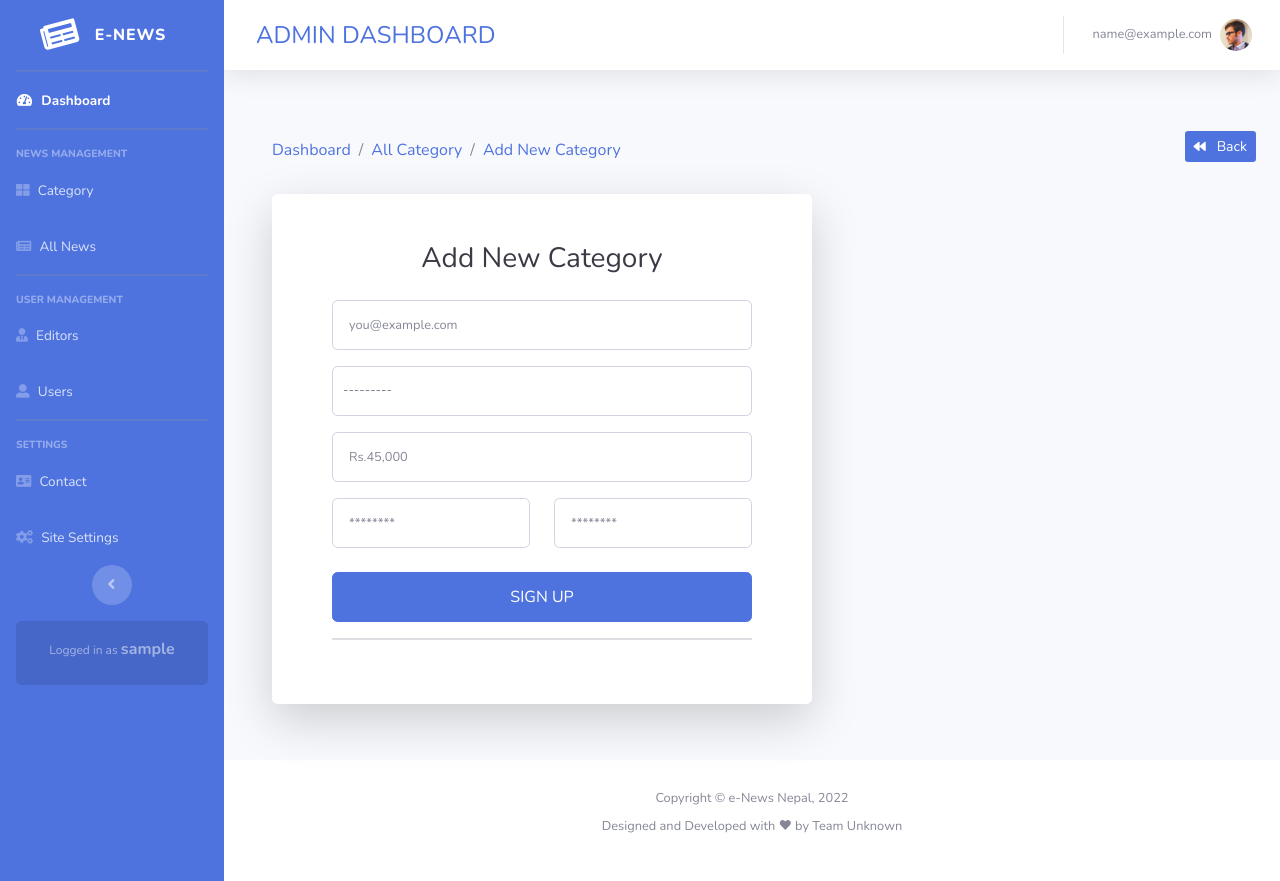
After one commit to coder-dipesh/e-news-nepal, a Django app: page /admins/new-category in a window 1280 px wide. The commit adds this page. Run offline with Django 4.2, Linux system fonts and the light colour scheme; the visitor is signed in with stand-in values (Sample User, id 1); some libraries are stand-ins or nearby versions.

Commit message:
THis is the frontend part of category and it is the add category and all category done by shishir

```diff
--- /dev/null
+++ b/admins/templates/admins/Category/newCategory.html
@@ -0,0 +1,100 @@
+{% extends 'admin_layout.html' %} {% load static%} {% load bootstrap %} {% block title %}
+
+<title>New Category | e-News Admin</title>
+
+{% endblock title%}
+
+<!-- Body content goes here -->
+{% block content %}
+
+<style>
+  .user .form-control-user {
+    border-radius: 0.35rem !important;
+  }
+  .card {
+    width: max-content !important;
+  }
+  .my-5 {
+    margin-top: 0 !important;
+  }
+  #role {
+    padding: 10px 0 10px 10px !important;
+    height: 50px !important;
+  }
+</style>
+
+<div class="container-fluid py-2">
+  <!-- Page Heading -->
+  <div class="d-sm-flex align-items-center justify-content-between mb-1">
+    <nav aria-label="breadcrumb" class="mt-4">
+      <ol class="breadcrumb">
+        <li class="breadcrumb-item">
+          <a href="{% url 'admins'%}" class="text-primary">Dashboard</a>
+        </li>
+        <li class="breadcrumb-item active" aria-current="page">
+          <a href="{% url 'all-category'%}" class="text-primary"
+            >All Category
+          </a>
+        </li>
+        <li class="breadcrumb-item active" aria-current="page">
+          <a href="{% url 'editor-sign-up'%}" class="text-primary"
+            >Add New Category</a
+          >
+        </li>
+      </ol>
+    </nav>
+    <!-- Back To Editor Information  -->
+    <div class="no-arrow d-sm-inline-block">
+      <a
+        class="btn btn-sm bg-enews text-white"
+        href="{% url 'all-category'%}"
+        role="button"
+        aria-haspopup="true"
+        aria-expanded="false"
+      >
+        <i class="fas fa-backward fa-sm text-white-100"></i>
+        &nbsp; Back
+      </a>
+    </div>
+  </div>
+
+  <div style="width: 50%">{% include "message.html" %}</div>
+  <div class="card o-hidden border-0 shadow-lg my-5 mx-4">
+    <div class="card-body p-0">
+      <div class="col-lg-12">
+        <div class="p-5">
+          <div class="text-center">
+            <h3 class="title text-gray-900 mb-4">Add New Category</h3>
+          </div>
+
+          <form method="POST" class="user">
+            {% csrf_token %}
+
+            <div class="form-group">{{form.email}}</div>
+            <div class="form-group row">
+              <div class="col-sm-12 mb-3 mb-sm-0">{{cform.role}}</div>
+            </div>
+            <div class="form-group row">
+              <div class="col-sm-12 mb-3 mb-sm-0">{{cform.salary}}</div>
+            </div>
+            <div class="form-group row">
+              <div class="col-sm-6 mb-3 mb-sm-0">{{form.password1}}</div>
+              <div class="col-sm-6">{{form.password2}}</div>
+            </div>
+            <button
+              type="submit"
+              class="btn btn-primary btn-block text-uppercase mt-4"
+              style="height: 50px !important"
+            >
+              Sign Up
+            </button>
+          </form>
+
+          <hr />
+        </div>
+      </div>
+    </div>
+  </div>
+</div>
+
+{% endblock content %}
--- a/admins/urls.py
+++ b/admins/urls.py
@@ -2,17 +2,20 @@ from django.urls import include, path
 from admins import views
 
 urlpatterns = [
-  path('', views.adminDashbaord, name='admins'),
+    path('', views.adminDashbaord, name='admins'),
 
-  path('all-users', views.getUsers, name='all-users'),
+    path('all-users', views.getUsers, name='all-users'),
+
+
+    path('all-editors', views.getEditor, name='all-editors'),
+    path('editor-sign-up', views.editorSignUp, name='editor-sign-up'),
+
+
+    # This is url for the Category
+    path('all-category', views.getCategory, name='all-category'),
+    path('new-category', views.newCategory, name='new-category'),
 
 
 
 
-
-  path('all-editors', views.getEditor, name='all-editors'),
-  path('editor-sign-up', views.editorSignUp, name='editor-sign-up'),
-
-
-
 ]
--- a/admins/views.py
+++ b/admins/views.py
@@ -33,6 +33,7 @@ def adminDashbaord(request):
 
                }
     return render(request, 'admins/adminDashboard.html', context)
+
 
 @login_required
 @admin_only
@@ -70,11 +71,50 @@ def editorSignUp(request):
 
             if cform.is_valid():
                 CustomUser.objects.create(user=user, role=role, salary=salary)
-            messages.add_message(request, messages.SUCCESS, 'Editor registered successfully!!')
+            messages.add_message(request, messages.SUCCESS,
+                                 'Editor registered successfully!!')
         else:
-            messages.add_message(request, messages.ERROR, 'Unable to register editor!!')
+            messages.add_message(request, messages.ERROR,
+                                 'Unable to register editor!!')
 
     context = {'form': CreateUserForm,
                'cform': CustomUserForm, }
 
     return render(request, 'admins/adminEditor/registerEditor.html', context)
+
+
+@login_required
+@admin_only
+def getCategory(request):
+    context = {'activate_category': 'active'}
+    return render(request, 'admins/Category/categoryPage.html', context)
+
+
+@login_required
+def newCategory(request):
+    if request.method == 'POST':
+        cform = CustomUserForm(request.POST)
+        form = CreateUserForm(request.POST)
+        role = request.POST.get('role')
+        salary = request.POST.get('salary')
+        if form.is_valid():
+            user = form.save()
+            user.save()
+            # Getting user and altering its value
+            username = request.POST.get('username')
+            usr = User.objects.get(username=username)
+            usr.is_staff = True
+            usr.save()  # Save user
+
+            if cform.is_valid():
+                CustomUser.objects.create(user=user, role=role, salary=salary)
+            messages.add_message(request, messages.SUCCESS,
+                                 'Editor registered successfully!!')
+        else:
+            messages.add_message(request, messages.ERROR,
+                                 'Unable to register editor!!')
+
+    context = {'form': CreateUserForm,
+               'cform': CustomUserForm, }
+
+    return render(request, 'admins/Category/newCategory.html', context)
--- a/templates/admin_layout.html
+++ b/templates/admin_layout.html
@@ -4,10 +4,17 @@
   <head>
     <meta charset="UTF-8" />
     <meta http-equiv="X-UA-Compatible" content="IE=edge" />
-    <meta name="viewport" content="width=device-width, initial-scale=1.0, shrink-to-fit=no" />
+    <meta
+      name="viewport"
+      content="width=device-width, initial-scale=1.0, shrink-to-fit=no"
+    />
     <meta name="viewport" content="width=device-width, initial-scale=1" />
 
-    <link href="{% static 'vendor/fontawesome-free/css/all.min.css' %}" rel="stylesheet" type="text/css" />
+    <link
+      href="{% static 'vendor/fontawesome-free/css/all.min.css' %}"
+      rel="stylesheet"
+      type="text/css"
+    />
     <link
       href="https://fonts.googleapis.com/css?family=Nunito:200,200i,300,300i,400,400i,600,600i,700,700i,800,800i,900,900i"
       rel="stylesheet"
@@ -27,16 +34,25 @@
     <link href="{%static 'css/enews-admin.min.css'%}" rel="stylesheet" />
     <link href="{%static 'css/admin.css'%}" rel="stylesheet" />
 
-    <link href="{% static 'vendor/datatables/dataTables.bootstrap4.min.css' %}" rel="stylesheet" />
+    <link
+      href="{% static 'vendor/datatables/dataTables.bootstrap4.min.css' %}"
+      rel="stylesheet"
+    />
     {% block title %} {{ section.title }} {% endblock title%}
   </head>
 
   <body id="page-top">
     <div id="wrapper">
       <!-- Sidebar -->
-      <ul class="navbar-nav bg-enews sidebar sidebar-dark accordion" id="accordionSidebar">
+      <ul
+        class="navbar-nav bg-enews sidebar sidebar-dark accordion"
+        id="accordionSidebar"
+      >
         <!-- Sidebar - Brand -->
-        <a class="sidebar-brand d-flex align-items-center justify-content-center" href="/admins">
+        <a
+          class="sidebar-brand d-flex align-items-center justify-content-center"
+          href="/admins"
+        >
           <div class="sidebar-brand-icon rotate-n-15">
             <i class="fas fa-newspaper"></i>
           </div>
@@ -60,7 +76,11 @@
 
         <!-- Nav Item - Pages Collapse Menu -->
         <li class="nav-item {{activate_category}}">
-          <a class="nav-link" href="#" aria-expanded="true">
+          <a
+            class="nav-link"
+            href="{% url 'all-category'%}"
+            aria-expanded="true"
+          >
             <i class="fas fa-th-large"></i>
             <span>Category</span>
           </a>
@@ -82,7 +102,11 @@
 
         <!-- Nav Item - Pages Collapse Menu -->
         <li class="nav-item {{activate_editors}}">
-          <a class="nav-link collapsed" href="{% url 'all-editors'%}" aria-expanded="true">
+          <a
+            class="nav-link collapsed"
+            href="{% url 'all-editors'%}"
+            aria-expanded="true"
+          >
             <i class="fas fa-user-tie"></i>
             <span>Editors</span>
           </a>
@@ -124,7 +148,10 @@
         <!-- Sidebar Message -->
         <div class="sidebar-card d-none d-lg-flex">
           <p class="text-center mb-2">
-            Logged in as <strong style="font-size: 16px !important">{{request.user.username}} </strong>
+            Logged in as
+            <strong style="font-size: 16px !important"
+              >{{request.user.username}}
+            </strong>
           </p>
         </div>
       </ul>
@@ -134,14 +161,21 @@
         <!-- Main Content -->
         <div id="content">
           <!-- Topbar -->
-          <nav class="navbar navbar-expand navbar-light bg-white topbar mb-4 static-top shadow">
+          <nav
+            class="navbar navbar-expand navbar-light bg-white topbar mb-4 static-top shadow"
+          >
             <!-- Sidebar Toggle (Topbar) -->
-            <button id="sidebarToggleTop" class="btn btn-link d-md-none rounded-circle mr-3">
+            <button
+              id="sidebarToggleTop"
+              class="btn btn-link d-md-none rounded-circle mr-3"
+            >
               <i class="fa fa-bars"></i>
             </button>
 
             <!-- Topbar Title -->
-            <h4 class="d-none d-sm-inline-block form-inline mr-auto ml-md-3 my-2 my-md-0 mw-100 text-enews">
+            <h4
+              class="d-none d-sm-inline-block form-inline mr-auto ml-md-3 my-2 my-md-0 mw-100 text-enews"
+            >
               ADMIN DASHBOARD
             </h4>
 
@@ -160,18 +194,33 @@
                   aria-haspopup="true"
                   aria-expanded="false"
                 >
-                  <span class="mr-2 d-none d-lg-inline text-gray-600 small">{{ request.user.email }}</span>
-                  <img class="img-profile rounded-circle" src="{% static 'images/avatars/user-01.jpg'%}" />
+                  <span class="mr-2 d-none d-lg-inline text-gray-600 small"
+                    >{{ request.user.email }}</span
+                  >
+                  <img
+                    class="img-profile rounded-circle"
+                    src="{% static 'images/avatars/user-01.jpg'%}"
+                  />
                 </a>
                 <!-- Dropdown - User Information -->
-                <div class="dropdown-menu dropdown-menu-right shadow animated--grow-in" aria-labelledby="userDropdown">
+                <div
+                  class="dropdown-menu dropdown-menu-right shadow animated--grow-in"
+                  aria-labelledby="userDropdown"
+                >
                   <a class="dropdown-item" href="#">
                     <i class="fas fa-user fa-sm fa-fw mr-2 text-gray-400"></i>
                     Profile
                   </a>
                   <div class="dropdown-divider"></div>
-                  <a class="dropdown-item" href="#" data-toggle="modal" data-target="#logoutModal">
-                    <i class="fas fa-sign-out-alt fa-sm fa-fw mr-2 text-gray-400"></i>
+                  <a
+                    class="dropdown-item"
+                    href="#"
+                    data-toggle="modal"
+                    data-target="#logoutModal"
+                  >
+                    <i
+                      class="fas fa-sign-out-alt fa-sm fa-fw mr-2 text-gray-400"
+                    ></i>
                     Logout
                   </a>
                 </div>
@@ -214,14 +263,25 @@
       <div class="modal-dialog" role="document">
         <div class="modal-content">
           <div class="modal-header">
-            <h5 class="modal-title" id="exampleModalLabel">Are you sure you want to Logout?</h5>
-            <button class="close" type="button" data-dismiss="modal" aria-label="Close">
+            <h5 class="modal-title" id="exampleModalLabel">
+              Are you sure you want to Logout?
+            </h5>
+            <button
+              class="close"
+              type="button"
+              data-dismiss="modal"
+              aria-label="Close"
+            >
               <span aria-hidden="true">×</span>
             </button>
           </div>
-          <div class="modal-body">Click "Logout" below if you are ready to end your current session.</div>
+          <div class="modal-body">
+            Click "Logout" below if you are ready to end your current session.
+          </div>
           <div class="modal-footer">
-            <button class="btn" type="button" data-dismiss="modal">Cancel</button>
+            <button class="btn" type="button" data-dismiss="modal">
+              Cancel
+            </button>
             <a class="btn btn-danger" href="{% url 'sign-out' %}">Logout</a>
           </div>
         </div>
@@ -260,6 +320,8 @@
     ></script>
 
     <!-- JQuery Imports -->
-    {% comment %} <script src="https://code.jquery.com/jquery-3.5.1.slim.min.js"></script> {% endcomment %}
+    {% comment %}
+    <script src="https://code.jquery.com/jquery-3.5.1.slim.min.js"></script>
+    {% endcomment %}
   </body>
 </html>
```
Also changed, not shown: accounts/templates/accounts/home.html (+140 -62 lines), admins/models.py (+14 -4 lines), admins/templates/admins/Category/categoryPage.html (added, +92 -0 lines).
